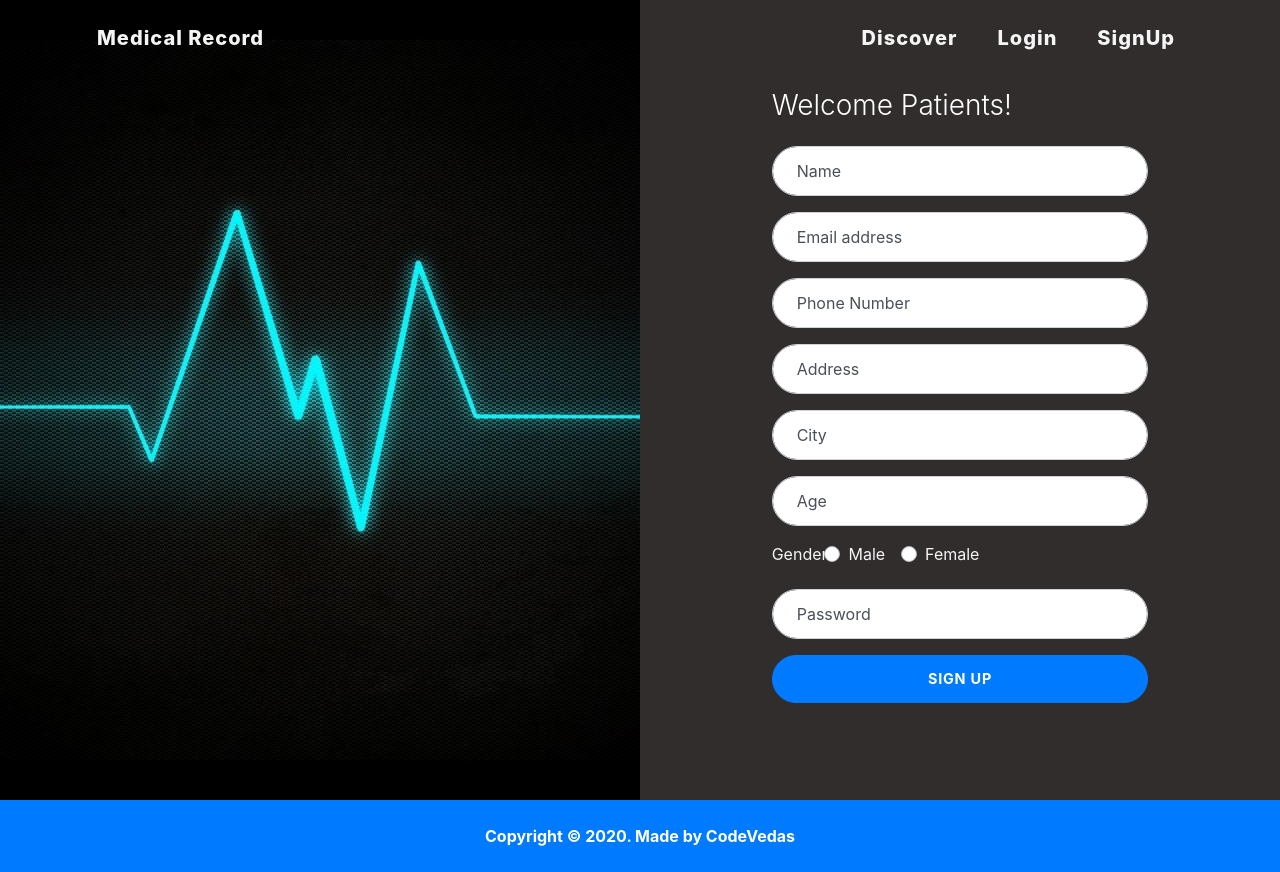
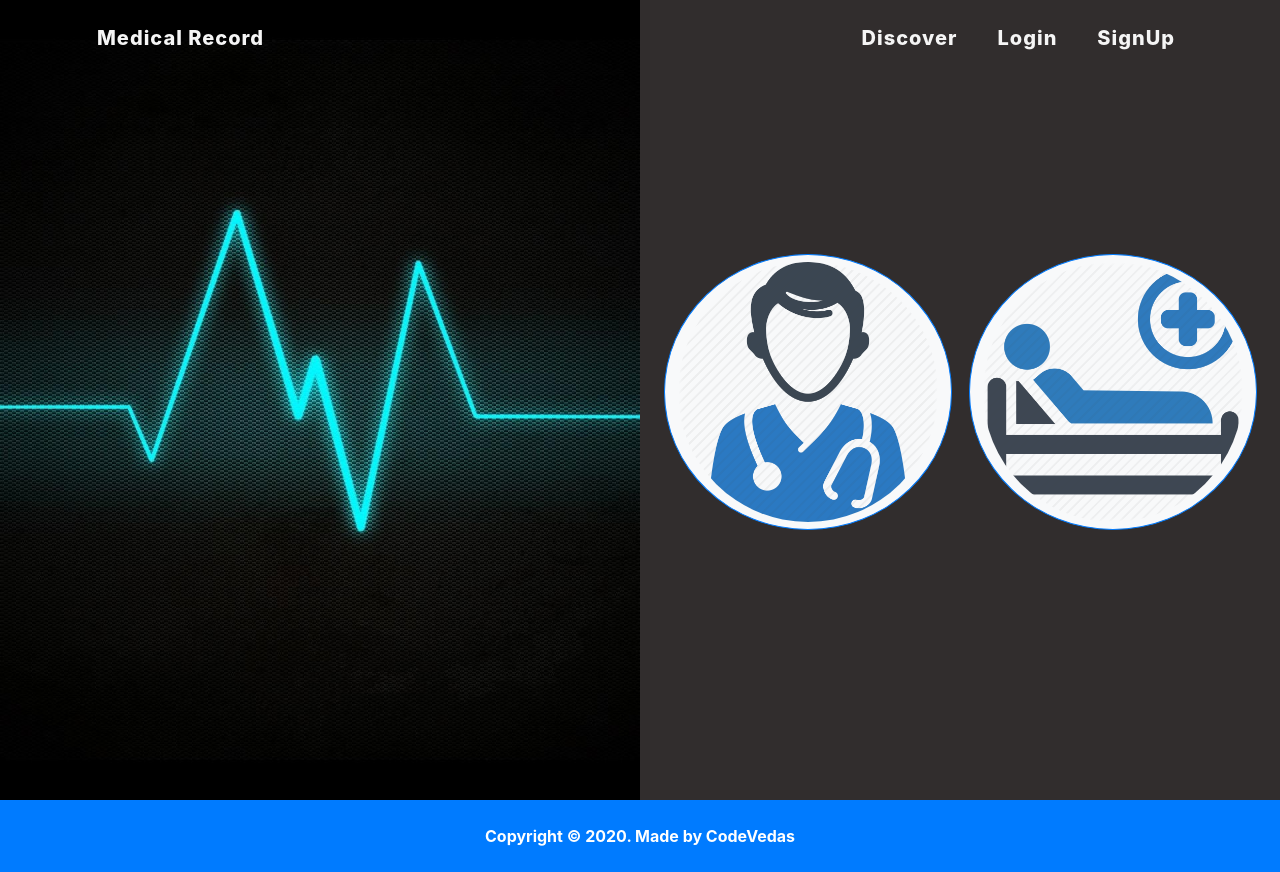
Before and after one commit to Rishabhltfb/Mr.medic, a React (Create React App) app in the folder react_webapp/: page /signup in a window 1280 px wide. Built offline with nearby package versions, Linux system fonts and the light colour scheme.

Commit message:
In Signup and login Pages connecting buttons to their respective components(doctorlogin, doctorsignup, patientlogin, patientsignup)

```diff
--- a/react_webapp/src/components/PatientLogin/PatientLogin.js
+++ b/react_webapp/src/components/PatientLogin/PatientLogin.js
@@ -49,7 +49,7 @@ export default class PatientLogin extends Component {
                 required
                 autoFocus
               />
-              <label for="inputEmail">Email address</label>
+              <label htmlFor="inputEmail">Email address</label>
               {errors.email && (
                 <div className="is-invalid-feedback">{errors.email}</div>
               )}
@@ -68,7 +68,7 @@ export default class PatientLogin extends Component {
                 onChange={this.onChange}
                 required
               />
-              <label for="inputPassword">Password</label>
+              <label htmlFor="inputPassword">Password</label>
               {errors.password && (
                 <div className="is-invalid-feedback">{errors.password}</div>
               )}
--- a/react_webapp/src/views/Login/Login.js
+++ b/react_webapp/src/views/Login/Login.js
@@ -7,7 +7,74 @@ import DoctorLogin from "../../components/DoctorLogin/DoctorLogin";
 import PatientLogin from "../../components/PatientLogin/PatientLogin";
 import "./Login.css";
 class Login extends Component {
+  constructor() {
+    super();
+    this.state = {
+      user: ""
+    };
+
+    this.userLogin = this.userLogin.bind(this);
+  }
+
+  userLogin(event) {
+    // console.log(event.target.name);
+    this.setState({ [event.target.name]: event.currentTarget.value });
+    console.log({ [event.target.name]: event.currentTarget.value });
+  }
   render() {
+    const user = this.state.user;
+    let comp;
+
+    if (user == "patient") {
+      comp = <PatientLogin />;
+    } else if (user == "doctor") {
+      comp = <DoctorLogin />;
+    } else {
+      comp = (
+        <div className="row">
+          <div
+            className="card bg-light text-white mb-3 mx-auto rounded-circle border-primary"
+            style={{ maxWidth: "18" + "rem" }}
+          >
+            <button
+              className="btn rounded-circle"
+              name="user"
+              value="patient"
+              onClick={this.userLogin}
+            >
+              <img
+                className="card-img rounded-circle"
+                src={patient}
+                alt="Card image"
+                name="user"
+                // value="patient"
+                // onClick={this.userLogin}
+              />
+            </button>
+          </div>
+          <div
+            className="card text-white bg-light mb-3 mx-auto rounded-circle border-primary"
+            style={{ maxWidth: "18" + "rem" }}
+          >
+            <button
+              className="btn rounded-circle"
+              name="user"
+              value="doctor"
+              onClick={this.userLogin}
+            >
+              <img
+                className="card-img rounded-circle"
+                src={doctor}
+                alt="Card image"
+                name="user"
+                // value="doctor"
+                // onClick={this.userLogin}
+              />
+            </button>
+          </div>
+        </div>
+      );
+    }
     return (
       <div className="container-fluid">
         <div className="row no-gutter">
@@ -15,34 +82,7 @@ class Login extends Component {
           <div className="col-md-8 col-lg-6">
             <div className="login d-flex align-items-center py-5">
               <div className="container">
-                <div className="row">
-                  <div
-                    className="card bg-light text-white mb-3 mx-auto rounded-circle border-primary"
-                    style={{ maxWidth: "18" + "rem" }}
-                  >
-                    <button className="btn rounded-circle">
-                      <img
-                        className="card-img rounded-circle"
-                        src={patient}
-                        alt="Card image"
-                      />
-                    </button>
-                  </div>
-                  <div
-                    className="card text-white bg-light mb-3 mx-auto rounded-circle border-primary"
-                    style={{ maxWidth: "18" + "rem" }}
-                  >
-                    <button className="btn rounded-circle">
-                      <img
-                        className="card-img rounded-circle"
-                        src={doctor}
-                        alt="Card image"
-                      />
-                    </button>
-                  </div>
-                  {/* <DoctorLogin />
-                  <PatientLogin /> */}
-                </div>
+                {comp}
               </div>
             </div>
           </div>
--- a/react_webapp/src/views/Signup/Signup.js
+++ b/react_webapp/src/views/Signup/Signup.js
@@ -10,7 +10,75 @@ import DoctorSignup from "../../components/DoctorSignup/DoctorSignup";
 import "./Signup.css";
 
 export default class Signup extends Component {
+  constructor() {
+    super();
+    this.state = {
+      user: ""
+    };
+
+    this.userSignup = this.userSignup.bind(this);
+  }
+
+  userSignup(event) {
+    // console.log(event.target.name);
+    this.setState({ [event.target.name]: event.currentTarget.value });
+    console.log({ [event.target.name]: event.currentTarget.value });
+  }
+
   render() {
+    const user = this.state.user;
+    let comp;
+
+    if (user == "patient") {
+      comp = <PatientSignup />;
+    } else if (user == "doctor") {
+      comp = <DoctorSignup />;
+    } else {
+      comp = (
+        <div className="row">
+          <div
+            className="card text-white bg-light mb-3 mx-auto rounded-circle border-primary"
+            style={{ maxWidth: "18" + "rem" }}
+          >
+            <button
+              className="btn rounded-circle"
+              name="user"
+              value="doctor"
+              onClick={this.userSignup}
+            >
+              <img
+                className="card-img rounded-circle"
+                src={doctor}
+                alt="Card image"
+                name="user"
+                // value="doctor"
+                // onClick={this.userSignup}
+              />
+            </button>
+          </div>
+          <div
+            className="card bg-light text-white mb-3 mx-auto rounded-circle border-primary"
+            style={{ maxWidth: "18" + "rem" }}
+          >
+            <button
+              className="btn rounded-circle"
+              name="user"
+              value="patient"
+              onClick={this.userSignup}
+            >
+              <img
+                className="card-img rounded-circle"
+                src={patient}
+                alt="Card image"
+                name="user"
+                // value="patient"
+                // onClick={this.userSignup}
+              />
+            </button>
+          </div>
+        </div>
+      );
+    }
     return (
       //   <Router>
       <div className="container-fluid">
@@ -18,36 +86,7 @@ export default class Signup extends Component {
           <div className="d-none d-md-flex col-md-4 col-lg-6 bg-image"></div>
           <div className="col-md-8 col-lg-6">
             <div className="login d-flex align-items-center py-5">
-              <div className="container">
-                <div className="row">
-                  {/* <div
-                    className="card text-white bg-light mb-3 mx-auto rounded-circle border-primary "
-                    style={{ maxWidth: "18" + "rem" }}
-                  >
-                    <button className="btn rounded-circle">
-                      <img
-                        className="card-img rounded-circle"
-                        src={doctor}
-                        alt="Card image"
-                      />
-                    </button>
-                  </div>
-                  <div
-                    className="card bg-light text-white mb-3 mx-auto rounded-circle border-primary "
-                    style={{ maxWidth: "18" + "rem" }}
-                  >
-                    <button className="btn rounded-circle">
-                      <img
-                        className="card-img rounded-circle"
-                        src={patient}
-                        alt="Card image"
-                      />
-                    </button>
-                  </div> */}
-                  {/* <DoctorSignup /> */}
-                  <PatientSignup />
-                </div>
-              </div>
+              <div className="container">{comp}</div>
             </div>
           </div>
         </div>
```
Also changed, not shown: react_webapp/src/components/PatientSignup/PatientSignup.js (line endings or trailing spaces).
